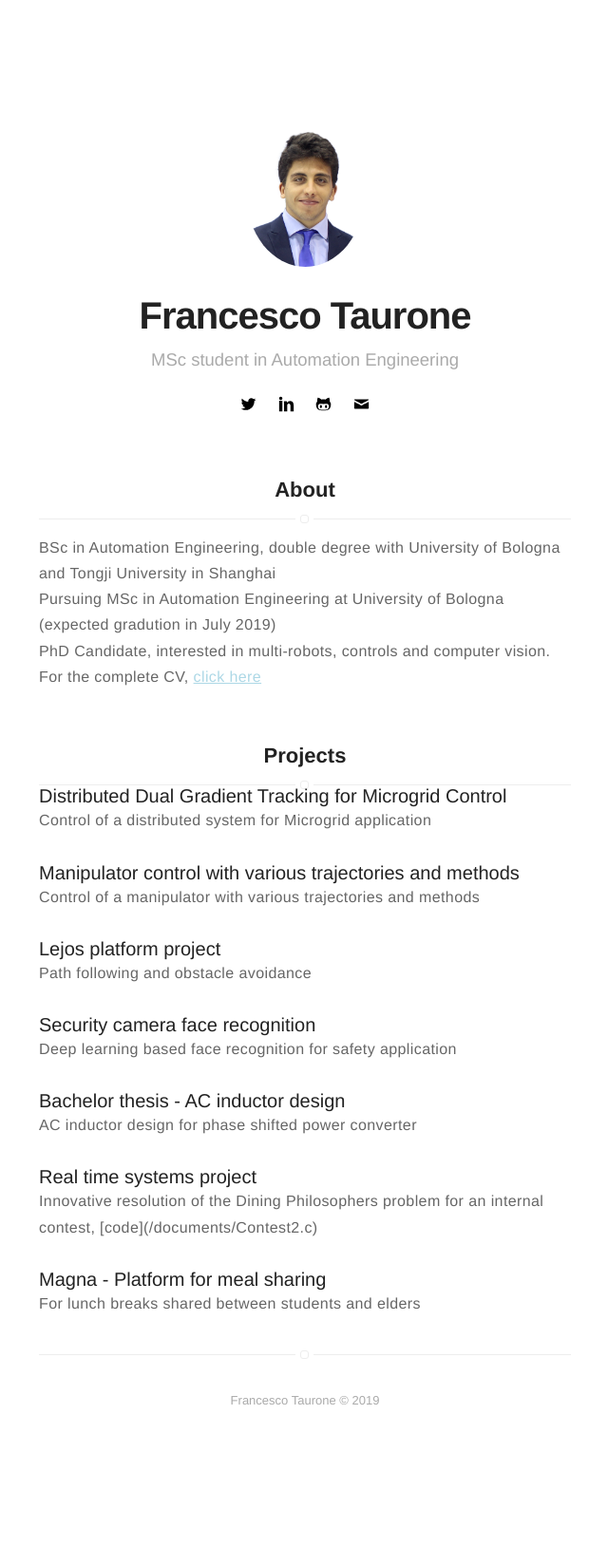
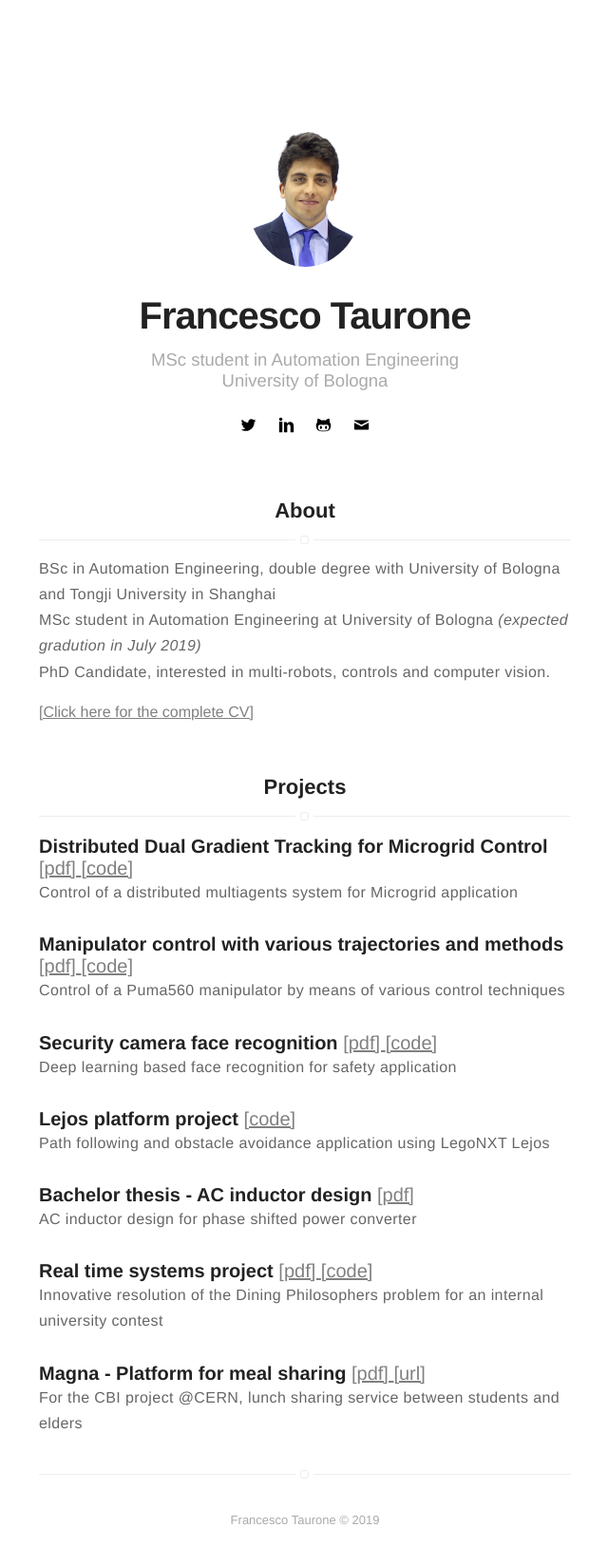
Before and after one commit to francescotaurone/francescotaurone.github.io, a Jekyll site: the page built from index.html, in a window 1280 px wide. Shown: the whole page at 95% size, without its empty margins (319-959 px from the left). Built offline with Jekyll 4.4.1, drawn with Linux system fonts in a browser that asks for light colours; before the commit the page ends 1522 px from its top, so only the background shows below that.

Commit message:
update site

```diff
--- a/_config.yml
+++ b/_config.yml
@@ -1,6 +1,6 @@
 # Your name and what you do
 name: Francesco Taurone
-bio: MSc student in Automation Engineering
+bio: MSc student in Automation Engineering <br> University of Bologna
 
 description: Francesco Taurone Website
 
@@ -60,33 +60,42 @@ projects: true
 project-list:
     DCS Project:
         name: Distributed Dual Gradient Tracking for Microgrid Control
-        description: Control of a distributed system for Microgrid application
-        url: /documents/DCS_final.pdf
+        description: Control of a distributed multiagents system for Microgrid application
+        pdf: /documents/DCS_final.pdf
+        code: https://github.com/francescotaurone/Projects/tree/master/Distributed_control_smartgrid_code
+
     Robotics:
         name: Manipulator control with various trajectories and methods
-        description: Control of a manipulator with various trajectories and methods
-        url: /documents/robotics_report.pdf
-    Lejos:
-        name: Lejos platform project
-        description: Path following and obstacle avoidance
-        url: /documents/finalProject_lejos.java
+        description: Control of a Puma560 manipulator by means of various control techniques
+        pdf: /documents/robotics_report.pdf
+        code: https://github.com/francescotaurone/Projects/tree/master/Manipulator_simulations
+
     T3Lab:
         name: Security camera face recognition
         description: Deep learning based face recognition for safety application
-        url: /documents/computer_vision_report.pdf
+        pdf: /documents/computer_vision_report.pdf
+        code: https://github.com/francescotaurone/Projects/tree/master/Face_recognition
+    Lejos:
+        name: Lejos platform project
+        description: Path following and obstacle avoidance application using LegoNXT Lejos
+        code: https://github.com/francescotaurone/Projects/tree/master/Lejos_mobile_robot
 
     Thesis BSc:
         name: Bachelor thesis - AC inductor design
         description: AC inductor design for phase shifted power converter
-        url: /documents/Bsc_Thesis_Francesco_Taurone.pdf
+        pdf: /documents/Bsc_Thesis_Francesco_Taurone.pdf
+
     RealTime philosophers:
         name: Real time systems project
-        description: Innovative resolution of the Dining Philosophers problem for an internal contest, [code](/documents/Contest2.c)
-        url: /documents/Contest_realtime_Taurone.pdf
+        description: Innovative resolution of the Dining Philosophers problem for an internal university contest
+        code: https://github.com/francescotaurone/Projects/blob/master/Realtime_philosophers.c
+        pdf: /documents/Contest_realtime_Taurone.pdf
+
     Magna:
         name: Magna - Platform for meal sharing
-        description: For lunch breaks shared between students and elders
+        description: For the CBI project @CERN, lunch sharing service between students and elders
         url: https://cbiageing.wixsite.com/magna
+        pdf: /documents/Magna_eng.pdf
 
 # do you want to display the theme attribution? true or false
 footer: false
--- a/_includes/about.html
+++ b/_includes/about.html
@@ -1,11 +1,9 @@
 <p>
   BSc in Automation Engineering, double degree with University of Bologna and Tongji University in Shanghai <br>
-  Pursuing MSc in Automation Engineering at University of Bologna (expected gradution in July 2019) <br>
+  MSc student in Automation Engineering at University of Bologna <i>(expected gradution in July 2019) </i> <br>
   PhD Candidate, interested in multi-robots, controls and computer vision. <br>
+ </p>
 
-  For the complete CV,
-  <a class="url" href=" /documents/Curriculum_vitae_Francesco_Taurone_eng.pdf ">
-     click here
+  <a class="url"  href=" /documents/Curriculum_vitae_Francesco_Taurone_eng.pdf ">
+  [Click here for the complete CV]
   </a>
-
-</p>
--- a/_includes/projects.html
+++ b/_includes/projects.html
@@ -2,9 +2,23 @@
     {% for project_hash in site.project-list %}
     {% assign project = project_hash[1] %}
         <div class="item">
-                <a class="url" href="{{ project.url }}">
-                    <h3 class="title">{{ project.name }}</h3>
-                </a>
+				<h3 class="title">{{project.name}}
+					{% if project.pdf %}
+					<a class="url" href=" {{ project.pdf }} ">
+						[pdf]
+					</a>
+					{%endif%}
+					{% if project.code %}
+					<a class="url" href="{{ project.code }}">
+                    	[code]
+					</a>
+					{%endif%}
+					{% if project.url %}
+					<a class="url" href="{{ project.url }}">
+                    	[url]
+					</a>
+					{%endif%}
+				</h3>
                 <p class="description">{{ project.description }}</p>
         </div>
     {% endfor %}
--- a/_sass/base/general.sass
+++ b/_sass/base/general.sass
@@ -28,7 +28,7 @@ h4
 	font-size: 1.6rem
 
 a
-	color: $delta
+	color: #808080
 	text-decoration: underline
 
 p
--- a/_sass/pages/home.sass
+++ b/_sass/pages/home.sass
@@ -18,7 +18,10 @@
             background: #FFF
             box-shadow: #FFF 0 0 0 5px
             border-radius: 3px
-
+    >.url:hover
+        color: $delta
+    >.url
+        transition: all ease-in-out .2s
 .home > .list,
 .blog > .list,
 .projects > .list
@@ -27,13 +30,14 @@
         width: 100%
         margin: 0 auto
 
-    > .item > .url
+    > .item > .title
         width: 100%
         display: block
         padding: 0px 0
         text-decoration: none
+        margin-bottom: 0px
 
-    > .item > .url > .title
+    > .item > .title > .url
         margin: 0
         width: 100%
         font-weight: 500
@@ -42,7 +46,7 @@
         margin-top: 0px
         margin-bottom: 30px
 
-    > .item:hover > .url > .title
+    > .item > .title > .url:hover
         color: $delta
 
     // maybe we can't nest html5 elements
```
Also changed, not shown: _layouts/default.html (indentation only), 9 other files.
